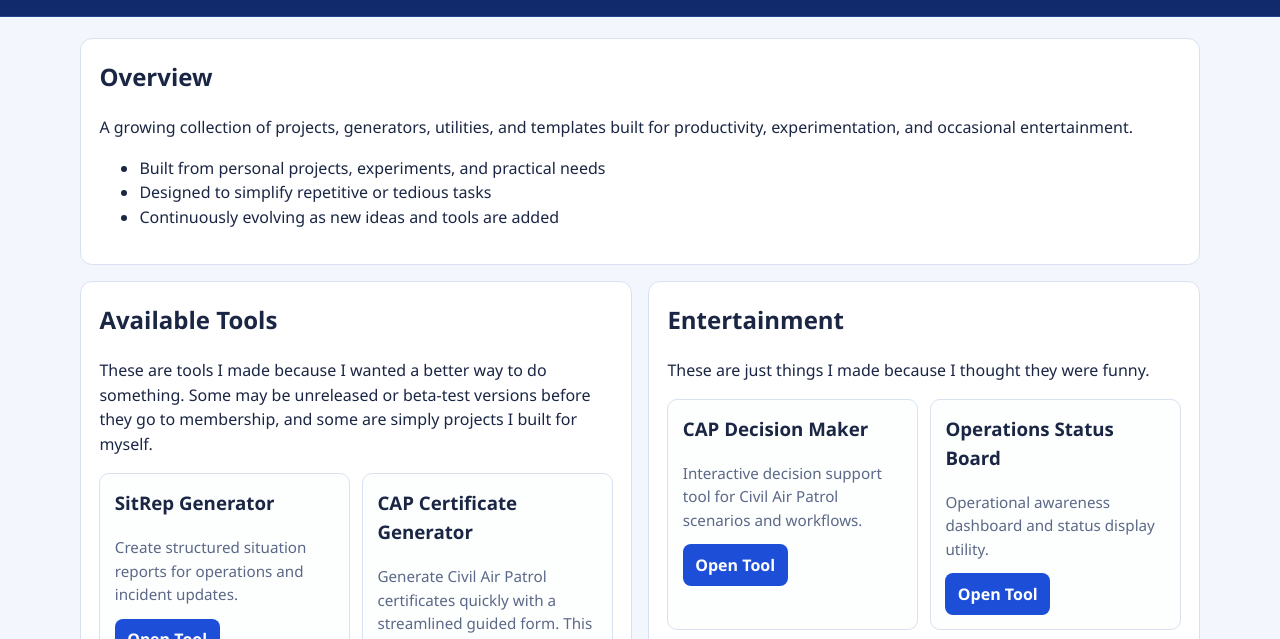
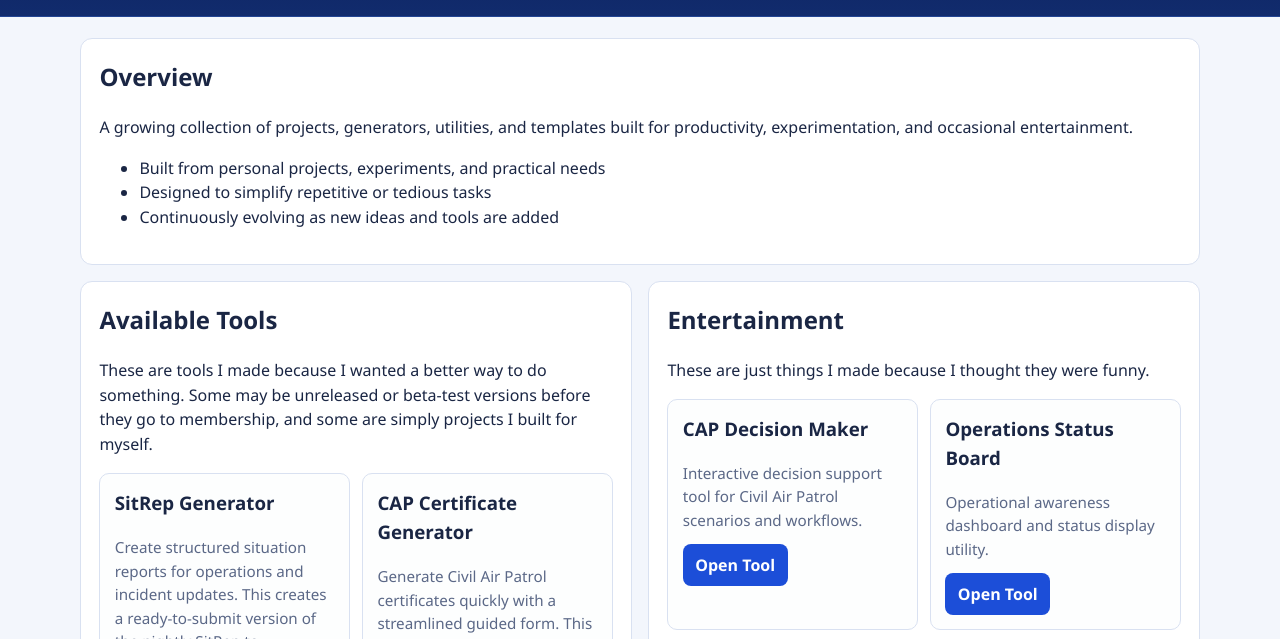
Before and after one commit to Romans-Tools/Romans-Tools, a plain HTML site: page index.html in a window 1280 px wide. Shown: the part 156-795 px from the top of the page. Drawn offline with Linux system fonts and the light colour scheme.

Commit message:
Update index.html

```diff
--- a/index.html
+++ b/index.html
@@ -42,7 +42,7 @@
             <div class="tool-grid">
               <section class="tool-tile">
                 <h3>SitRep Generator</h3>
-                <p>Create structured situation reports for operations and incident updates.</p>
+                <p>Create structured situation reports for operations and incident updates. This creates a ready-to-submit version of the nightly SitRep to leadership during major activities</p>
                 <a
                   class="btn"
                   href="https://sitrep-generator.netlify.app"
```
